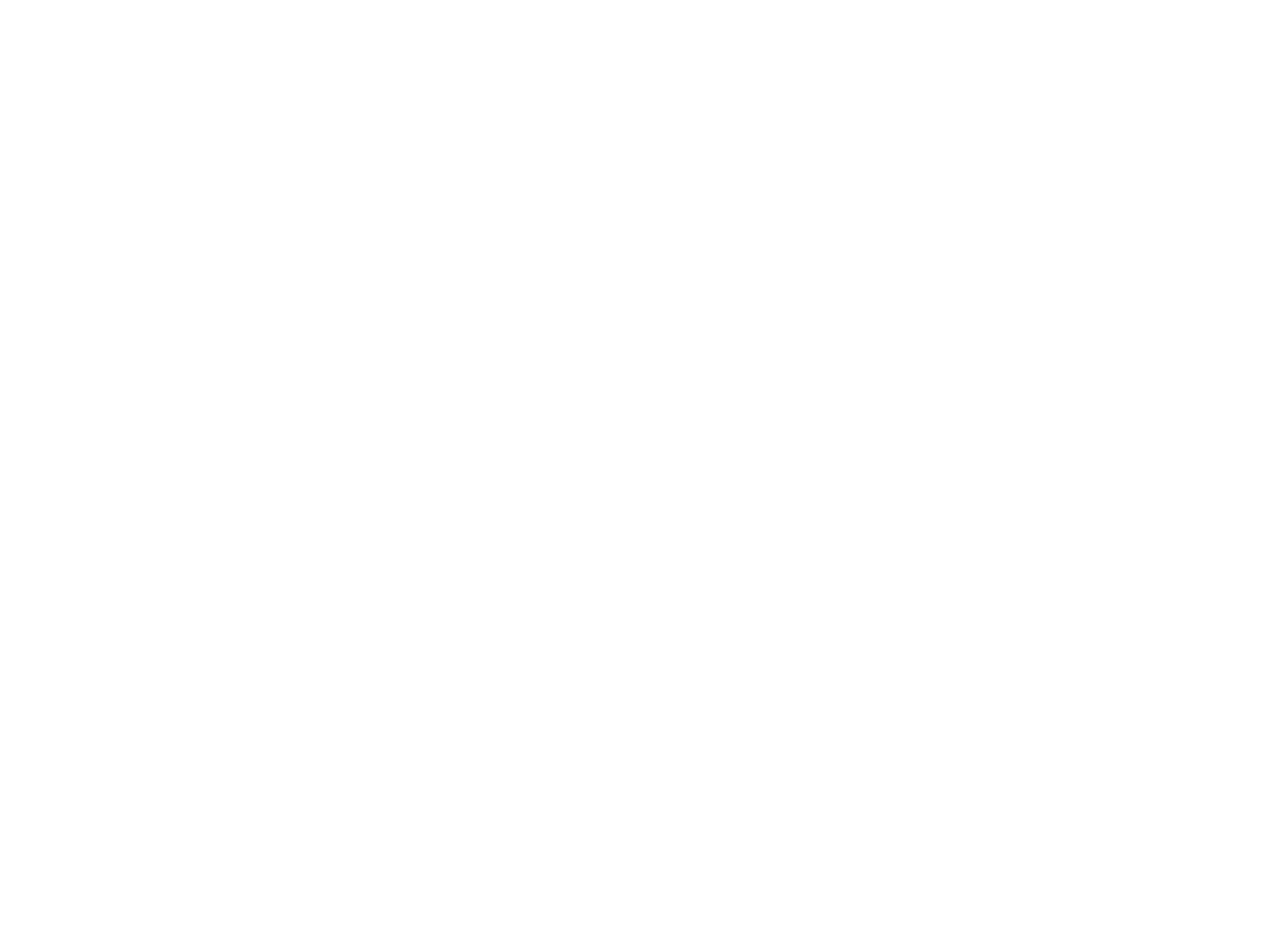
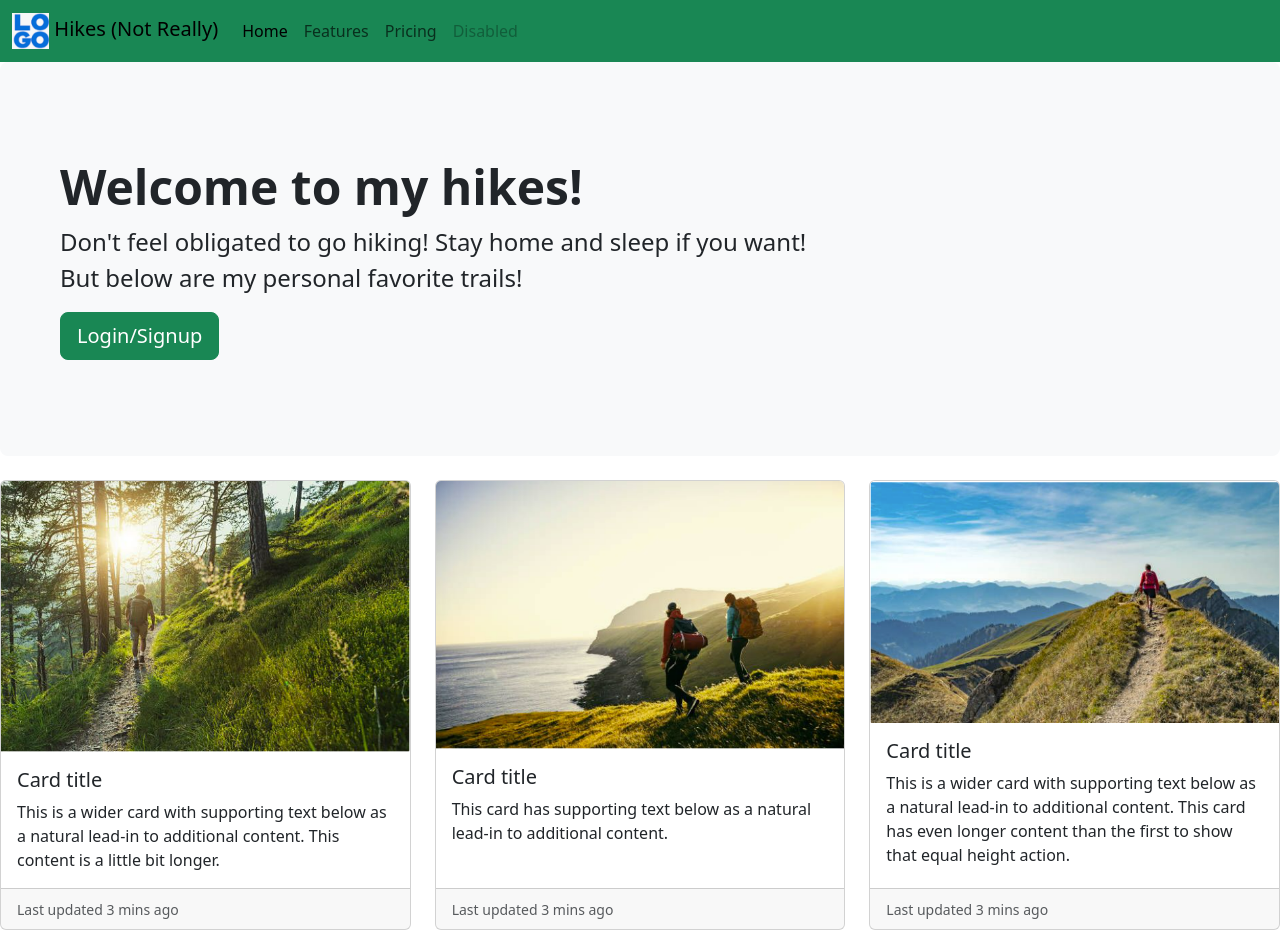
Before and after one commit to kchow148/demo05_Chow_Keith, a plain HTML site: page index.html in a window 1280 px wide. Before the commit the page ends 800 px from the top, so only its background shows below. Drawn offline with nearby package versions, Linux system fonts and the light colour scheme.

Commit message:
customized demo webpage

```diff
--- a/index.html
+++ b/index.html
@@ -10,7 +10,11 @@
     <meta name="viewport" content="width=device-width, initial-scale=1">
 
     <!-- Bootstrap Library CSS CDN go here -->
+    <link href="https://cdn.jsdelivr.net/npm/bootstrap@5.3.2/dist/css/bootstrap.min.css" rel="stylesheet"
+        integrity="sha384-T3c6CoIi6uLrA9TneNEoa7RxnatzjcDSCmG1MXxSR1GAsXEV/Dwwykc2MPK8M2HN" crossorigin="anonymous">
     <!-- Boostrap Library JS CDN  go here -->
+    <script src="https://cdn.jsdelivr.net/npm/bootstrap@5.3.2/dist/js/bootstrap.bundle.min.js"
+        integrity="sha384-C6RzsynM9kWDrMNeT87bh95OGNyZPhcTNXj1NW7RuBCsyN/o0jlpcV8Qyq46cDfL" crossorigin="anonymous"></script>
 
     <!-- Other libraries go here -->
 
@@ -25,7 +29,83 @@
     <!-- Your HTML Layout go here -->
     <!------------------------------>
     <!-- Stuff for body goes here -->
+    <nav class="navbar navbar-expand-lg bg-success">
+        <div class="container-fluid">
+          <a class="navbar-brand" href="#">
+            <img src="./images/logo.jpg" height="36">
+            Hikes (Not Really)</a>
+          <button class="navbar-toggler" type="button" data-bs-toggle="collapse" data-bs-target="#navbarNav" aria-controls="navbarNav" aria-expanded="false" aria-label="Toggle navigation">
+            <span class="navbar-toggler-icon"></span>
+          </button>
+          <div class="collapse navbar-collapse" id="navbarNav">
+            <ul class="navbar-nav">
+              <li class="nav-item">
+                <a class="nav-link active" aria-current="page" href="#">Home</a>
+              </li>
+              <li class="nav-item">
+                <a class="nav-link" href="#">Features</a>
+              </li>
+              <li class="nav-item">
+                <a class="nav-link" href="#">Pricing</a>
+              </li>
+              <li class="nav-item">
+                <a class="nav-link disabled" aria-disabled="true">Disabled</a>
+              </li>
+            </ul>
+          </div>
+        </div>
+    </nav>
 
+    <div class="p-5 mb-4 bg-light rounded-3">
+        <div class="container-fluid py-5">
+          <h1 class="display-5 fw-bold">Welcome to my hikes!</h1>
+          <p class="col-md-8 fs-4">Don't feel obligated to go hiking! Stay home and sleep if you want! But below are my personal favorite trails!</p>
+
+          <button class="btn btn-success btn-lg" type="button">Login/Signup</button>
+
+          <!-- Add an onclick attribute to define click event handler -->
+          <!-- <button onclick="window.location.href='login.html'" class="btn btn-primary btn-lg" type="button">Login/Signup</button> -->
+        </div>
+    </div>
+
+    <div class="row row-cols-1 row-cols-md-3 g-4">
+        <div class="col">
+          <div class="card h-100">
+            <img src="./images/hike1.jpg" class="card-img-top" alt="Hike1">
+            <div class="card-body">
+              <h5 class="card-title">Card title</h5>
+              <p class="card-text">This is a wider card with supporting text below as a natural lead-in to additional content. This content is a little bit longer.</p>
+            </div>
+            <div class="card-footer">
+              <small class="text-muted">Last updated 3 mins ago</small>
+            </div>
+          </div>
+        </div>
+        <div class="col">
+          <div class="card h-100">
+            <img src="./images/hike2.jpg" class="card-img-top" alt="hike2">
+            <div class="card-body">
+              <h5 class="card-title">Card title</h5>
+              <p class="card-text">This card has supporting text below as a natural lead-in to additional content.</p>
+            </div>
+            <div class="card-footer">
+              <small class="text-muted">Last updated 3 mins ago</small>
+            </div>
+          </div>
+        </div>
+        <div class="col">
+          <div class="card h-100">
+            <img src="./images/hike3.jpg" class="card-img-top" alt="hike3">
+            <div class="card-body">
+              <h5 class="card-title">Card title</h5>
+              <p class="card-text">This is a wider card with supporting text below as a natural lead-in to additional content. This card has even longer content than the first to show that equal height action.</p>
+            </div>
+            <div class="card-footer">
+              <small class="text-muted">Last updated 3 mins ago</small>
+            </div>
+          </div>
+        </div>
+      </div>
 
     <!---------------------------------------------->
     <!-- Your own JavaScript functions go here    -->
```
